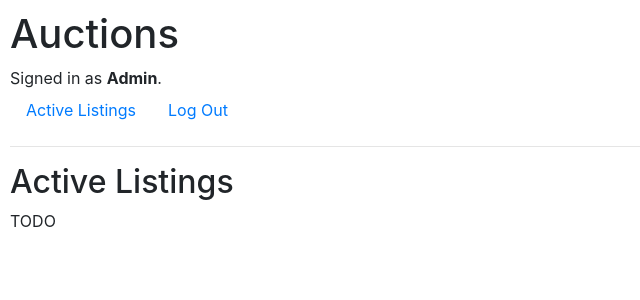
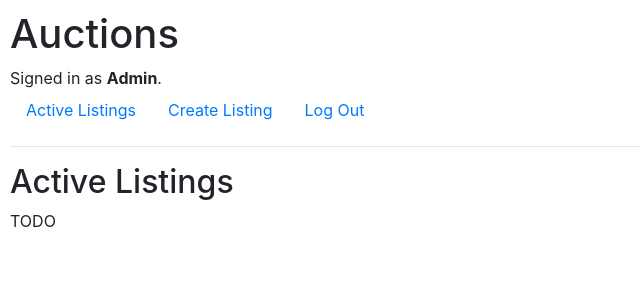
Before and after one commit to amirn003/commerce, a Django app: page / in a window 1280 px wide. Shown: the top 300 px of the page, without its empty margins (0-640 px from the left). Run offline with Django 3.2, Linux system fonts and the light colour scheme; a user stored in the database is signed in; some libraries are stand-ins or nearby versions.

Commit message:
add route, view, and hyperlink to the layout to create new listing

```diff
--- a/auctions/templates/auctions/layout.html
+++ b/auctions/templates/auctions/layout.html
@@ -22,6 +22,9 @@
             </li>
             {% if user.is_authenticated %}
                 <li class="nav-item">
+                  <a class="nav-link" href="{% url 'create' %}">Create Listing</a>
+                </li>
+                <li class="nav-item">
                     <a class="nav-link" href="{% url 'logout' %}">Log Out</a>
                 </li>
             {% else %}
--- a/commerce/urls.py
+++ b/commerce/urls.py
@@ -15,8 +15,10 @@ Including another URLconf
 """
 from django.contrib import admin
 from django.urls import include, path
+from . import views
 
 urlpatterns = [
     path("admin/", admin.site.urls),
-    path("", include("auctions.urls"))
+    path("", include("auctions.urls")),
+    path("create/", views.create, name="create")
 ]
--- /dev/null
+++ b/commerce/views.py
@@ -0,0 +1,6 @@
+from django.http import HttpResponse, HttpResponseRedirect
+from django.shortcuts import render
+from django.urls import reverse
+
+def create(request):
+    return HttpResponse("<h1> Create Your Enchère </h1>")
```
Also changed, not shown: db.sqlite3.
